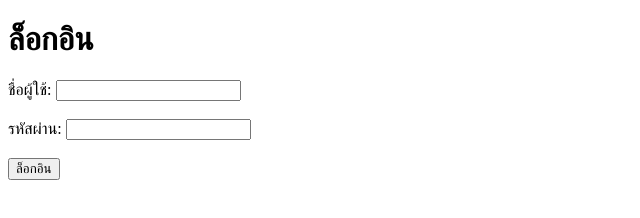
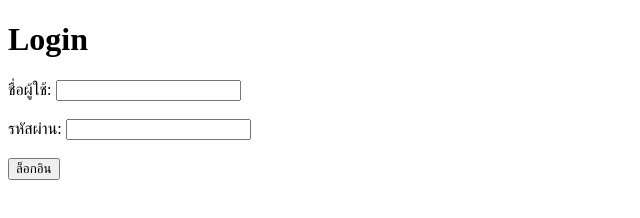
Before and after one commit to Mymint080417/mymint, a plain HTML site: page index.html in a window 1280 px wide. Shown: the full height of the page, 0-640 px from the left. Drawn offline with Linux system fonts and the light colour scheme.

Commit message:
Add files via upload

```diff
--- a/index.html
+++ b/index.html
@@ -3,11 +3,11 @@
 <head>
   <meta charset="UTF-8">
   <meta name="viewport" content="width=device-width, initial-scale=1.0">
-  <title>ล็อกอิน</title>
+  <title>Login</title>
   <body style="background-image: url(img/images.jfif);"></body>
 </head>
 <body>
-  <h1>ล็อกอิน</h1>
+  <h1>Login</h1>
   <form action="product.html" method="post">
     <label for="username">ชื่อผู้ใช้:</label>
     <input type="text" id="username" name="username"><br><br>
```
